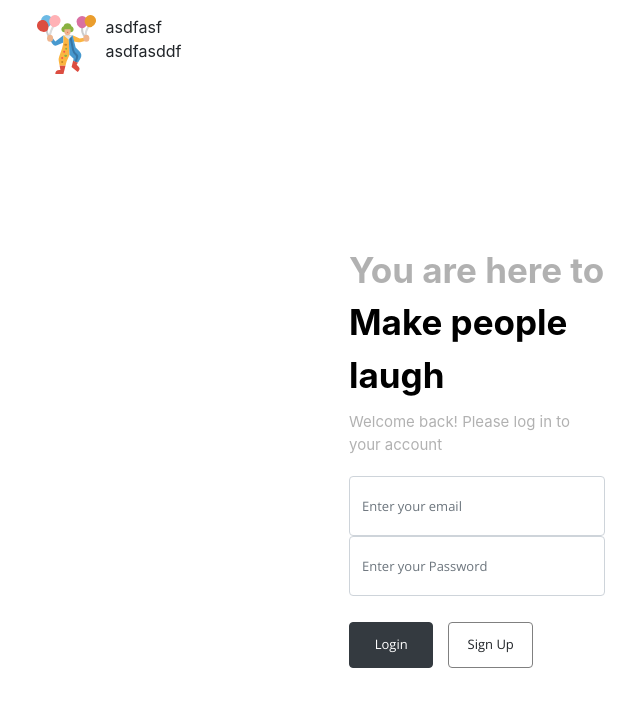
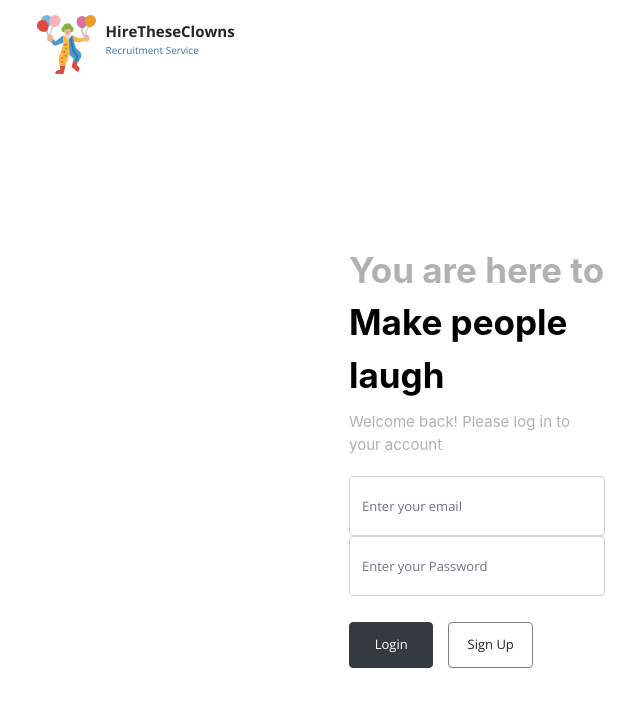
Before and after one commit to LinusBF/iv1201-frontend, a React app: page / in a window 1280 px wide. Shown: the whole page, without its empty margins (163-803 px from the left). Built offline with nearby package versions, Linux system fonts and the light colour scheme; some packages are replaced by stand-ins of ours.

Commit message:
login and register styling finished

```diff
--- a/client/components/login/Login.css
+++ b/client/components/login/Login.css
@@ -5,9 +5,22 @@
 }
 
 .logoright {
+    margin-top: 5px;
     display: flex;
     flex-direction: column;
     margin-left: 10px;
+}
+
+.logoHeader1 {
+    font-family: 'Open Sans', sans-serif;
+    font-weight: bold;
+    font-size: 15px;
+}
+
+.logoHeader2 {
+    font-family: 'Open Sans', sans-serif;
+    color: #3874A4;
+    font-size: 10px;
 }
 
 .loginForm {
@@ -77,4 +90,8 @@
         width: 90%;
         margin-top: 5px;
     }
+
+    .logo {
+        margin-left: 10px;
+    }
 }
--- a/client/components/login/Login.js
+++ b/client/components/login/Login.js
@@ -17,7 +17,17 @@ class Login extends Component {
       .auth()
       .signInWithEmailAndPassword(e.target[0].value, e.target[1].value)
       .then(r => {
-        console.error(r);
+        console.info(r);
+        firebase
+          .auth()
+          .currentUser.getIdToken(/* forceRefresh */ true)
+          .then(function(idToken) {
+            console.info(idToken);
+            // ...
+          })
+          .catch(function(error) {
+            console.error(error);
+          });
       })
       .catch(e => {
         console.error('login not succesful', e);
@@ -32,8 +42,8 @@ class Login extends Component {
             <img src={clown} alt={'...'} />
           </div>
           <div className={'logoright'}>
-            <div>asdfasf</div>
-            <div>asdfasddf</div>
+            <div className={'logoHeader1'}>HireTheseClowns</div>
+            <div className={'logoHeader2'}>Recruitment Service</div>
           </div>
         </div>
         <div className={'loginForm'}>
```
